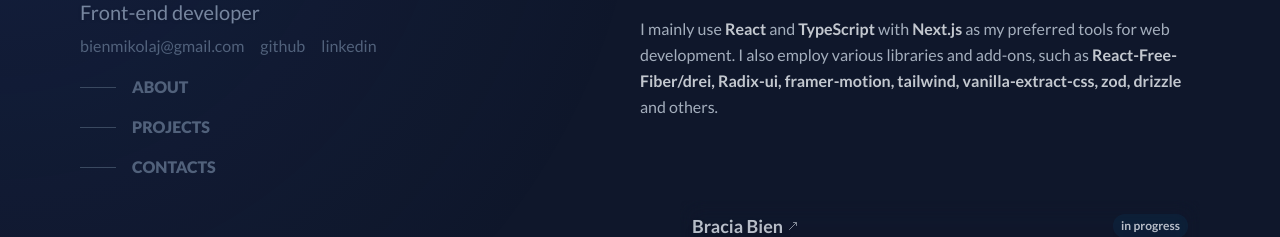
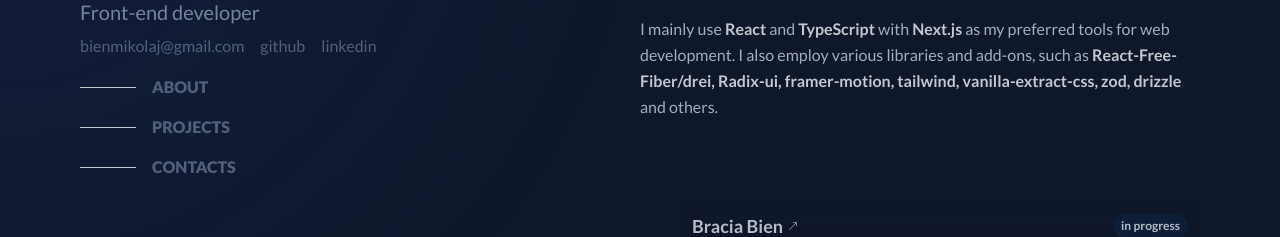
Before and after one commit to bieniucieniu/bieniucieniu.github.io, a Next.js app: page / in a window 1280 px wide. Shown: the part 170-407 px from the top of the page. Built offline with nearby package versions, Linux system fonts and the light colour scheme.

Commit message:
feat: add adnotation for currently in view links

```diff
--- a/app/layout.tsx
+++ b/app/layout.tsx
@@ -1,9 +1,7 @@
 import type { Metadata } from "next";
 import { Lato } from "next/font/google";
 import "./globals.css";
-import dynamic from "next/dynamic";
-
-const Spotlight = dynamic(() => import("@/components/ui/Spotlight"));
+import { Spotlight } from "@/components/ui/client";
 
 const lato = Lato({ subsets: ["latin-ext"], weight: ["400", "700", "900"] });
 
--- a/app/page.tsx
+++ b/app/page.tsx
@@ -1,5 +1,5 @@
 import type { Url } from "node:url";
-import Nav from "@/components/Nav";
+import Nav from "@/components/nav";
 import { Github } from "@/components/ui/icons/github";
 import { MoveUpRight } from "lucide-react";
 import NextLink from "next/link";
--- a/components/Nav.tsx
+++ b/components/Nav.tsx
@@ -1,46 +1,30 @@
 "use client";
 import { twMerge } from "tailwind-merge";
+import { LinkCard } from "./ui/client";
+import type { Link } from "./ui/link-card";
 
-type Link = { href: `${"#" | "https://"}${string}`; text: string };
 const links: Link[] = [
   {
-    href: "#about",
-    text: "ABOUT",
+    id: "about",
+    text: "about",
   },
   {
-    href: "#projects",
-    text: "PROJECTS",
+    id: "projects",
+    text: "projects",
   },
   {
-    href: "#contacts",
-    text: "CONTACTS",
+    id: "contacts",
+    text: "contacts",
   },
 ];
 export default function Nav({ className }: { className?: string }) {
   return (
     <nav className={twMerge(className)}>
-      <ul className="w-max">{links.map(LinkCard)}</ul>
+      <ul className="w-max">
+        {links.map((props) => (
+          <LinkCard key={props.id} id={props.id} text={props.text} />
+        ))}
+      </ul>
     </nav>
   );
 }
-
-function LinkCard(props: Link) {
-  return (
-    <li key={props.href}>
-      <a href={props.href} className="group flex flex-row items-center py-2">
-        <span
-          className={
-            "inline-block h-px w-9 bg-slate-600 mr-4 transition-all group-active:bg-slate-100  group-active:w-14 group-hover:bg-slate-400 group-hover:w-14"
-          }
-        />
-        <span
-          className={
-            "text-slate-500 font-black transition-all text-md group-hover:text-slate-300 group-active:text-slate-100"
-          }
-        >
-          {props.text}
-        </span>
-      </a>
-    </li>
-  );
-}
--- /dev/null
+++ b/components/ui/client.tsx
@@ -0,0 +1,9 @@
+"use client";
+import dynamic from "next/dynamic";
+
+export const Spotlight = dynamic(() => import("@/components/ui/spotlight"), {
+  ssr: false,
+});
+export const LinkCard = dynamic(() => import("@/components/ui/link-card"), {
+  ssr: false,
+});
--- /dev/null
+++ b/components/ui/link-card.tsx
@@ -0,0 +1,28 @@
+import { useListenInView } from "@/lib/in-view";
+
+export type Link = { id: string; text: string };
+export default function LinkCard(props: Link) {
+  const inView = useListenInView(`#${props.id}`);
+  return (
+    <li key={props.id}>
+      <a
+        href={`#${props.id}`}
+        className="group flex flex-row items-center py-2"
+        data-active={inView}
+      >
+        <span
+          className={
+            "inline-block h-px w-9 bg-slate-600 mr-4 transition-all group-data-[active=true]:bg-slate-100 group-data-[active=true]:w-14 group-hover:bg-slate-400 group-hover:w-14"
+          }
+        />
+        <span
+          className={
+            "text-slate-500 font-black transition-all text-md group-hover:text-slate-300 group-active:text-slate-100 uppercase"
+          }
+        >
+          {props.text}
+        </span>
+      </a>
+    </li>
+  );
+}
--- /dev/null
+++ b/lib/in-view.ts
@@ -0,0 +1,14 @@
+import { inView } from "framer-motion/dom";
+import { useEffect, useState } from "react";
+
+export function useListenInView(id: string): boolean {
+  const [state, setState] = useState<boolean>(false);
+  useEffect(() => {
+    console.log(document.getElementById(id));
+    return inView(id, (_, e) => {
+      setState(e.isIntersecting);
+      return (e) => setState(e.isIntersecting);
+    });
+  }, [id]);
+  return state;
+}
--- /dev/null
+++ b/lib/syncalbe.ts
@@ -0,0 +1,72 @@
+import {
+  createContext,
+  use,
+  useEffect,
+  useMemo,
+  useSyncExternalStore,
+} from "react";
+
+type StoreEntrie = {
+  listeners: Set<() => void>;
+  state: any;
+};
+type Store = Map<any, StoreEntrie | undefined>;
+const globalStore: Store = new Map();
+const context = createContext<Store>(globalStore);
+
+export function useListenToState<T>(
+  key: PropertyKey,
+  withGlobal = true,
+): T | undefined {
+  const store = use(context);
+  const tracker: StoreEntrie | undefined =
+    store.get(key) || (withGlobal ? globalStore.get(key) : undefined);
+  return useSyncExternalStore(
+    (onChange) => subscribe(tracker, onChange),
+    () => tracker?.state,
+    () => undefined,
+  );
+}
+
+export function useEmitState<T>(key: PropertyKey, state: T) {
+  const store = use(context);
+  // biome-ignore lint/correctness/useExhaustiveDependencies:
+  const o: StoreEntrie = useMemo(() => {
+    let s = store.get(key);
+    if (!s) {
+      store.set(
+        key,
+        (s = {
+          listeners: new Set(),
+          state: state,
+        }),
+      );
+    }
+    return s;
+  }, [store, key]);
+  useEffect(() => {
+    if (o.state !== state) {
+      o.state = state;
+      dispatch(o.listeners);
+    }
+  }, [state, o]);
+}
+function dispatch<Fn extends (...arg: any[]) => any>(
+  entries: Iterable<Fn>,
+  ...args: Parameters<Fn>
+) {
+  for (const fn of entries) fn?.(...args);
+}
+
+function subscribe(
+  tracker: StoreEntrie | undefined,
+  onChange: () => void,
+): () => void {
+  console.log("subscribe to", tracker);
+  tracker?.listeners.add(onChange);
+
+  return () => {
+    console.log("unsubscribe to", tracker);
+    tracker?.listeners.delete(onChange);
+  };
+}
--- a/next.config.ts
+++ b/next.config.ts
@@ -1,6 +1,7 @@
 import type { NextConfig } from "next";
 
 export default {
+  output: "export",
   experimental: {
     reactCompiler: true,
   },
--- a/package.json
+++ b/package.json
@@ -7,6 +7,7 @@
     "build": "next build",
     "start": "next start",
     "lint": "next lint",
+    "check": "tsc --noEmit",
     "format": "biome format --write"
   },
   "dependencies": {
```
Also changed, not shown: tsconfig.json (+19 -5 lines), 1 other file (tests, documents, lock files or other folders).
